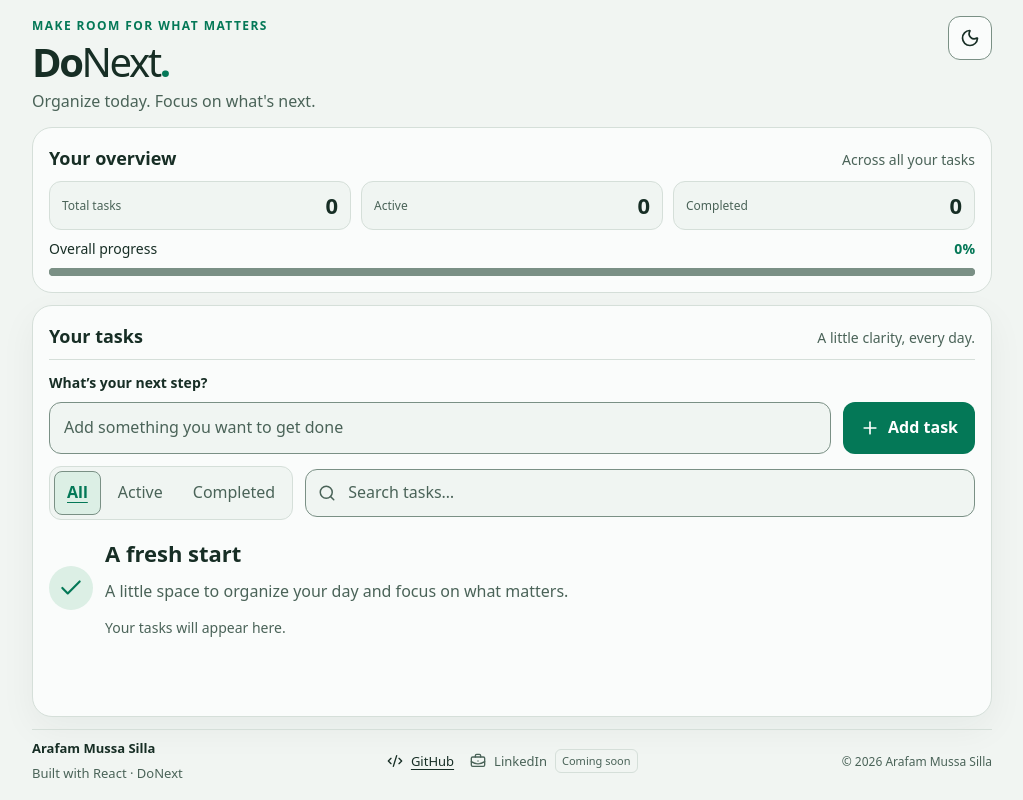
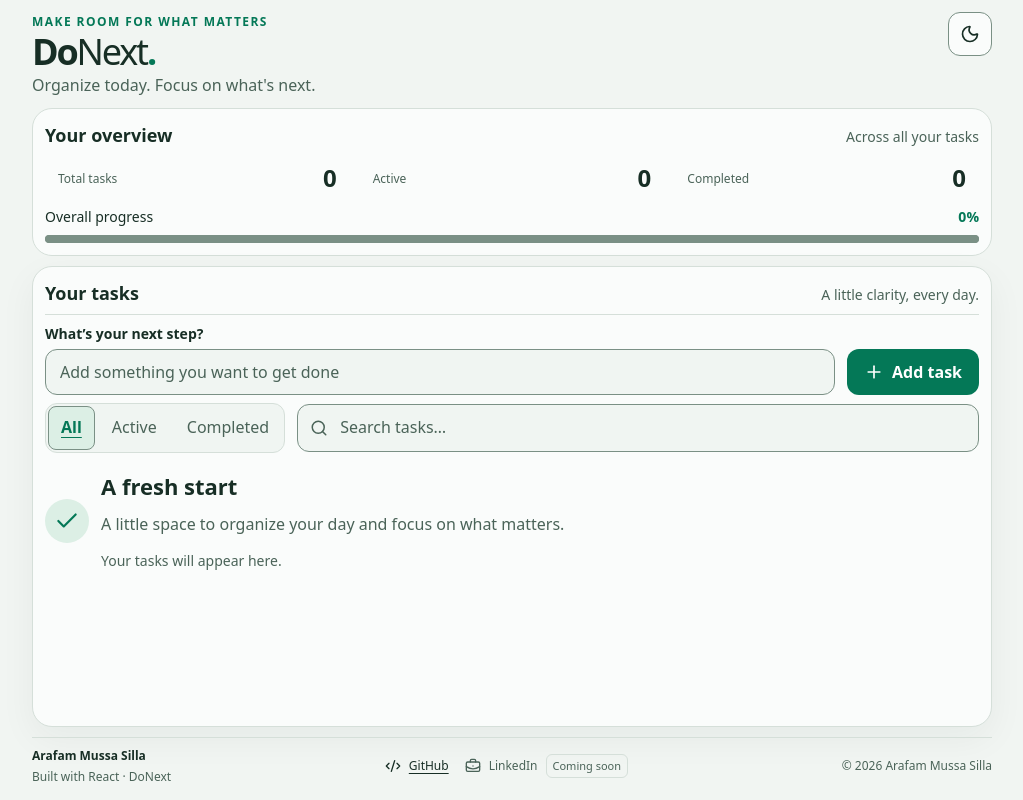
Before and after one commit to arafamdev/do-next, a React (Vite) app: page / in a window 1280 px wide. Shown: the whole page, without its empty margins (128-1151 px from the left). Built offline with nearby package versions, Linux system fonts and the light colour scheme.

Commit message:
style: refine dashboard spacing and visual hierarchy

```diff
--- a/src/styles/app.css
+++ b/src/styles/app.css
@@ -12,10 +12,6 @@
   justify-content: space-between;
   gap: 1rem;
   margin-bottom: 0.375rem;
-}
-.app-header__top .app-header__eyebrow {
-  margin: 0;
-  padding-top: 0;
 }
 .theme-toggle {
   display: inline-grid;
@@ -35,7 +31,7 @@
   color: var(--color-accent);
 }
 .app-header__eyebrow {
-  margin: 0 0 var(--space-2);
+  margin: 0;
   color: var(--color-accent);
   font-size: 0.75rem;
   font-weight: 600;
@@ -89,9 +85,8 @@
 .task-statistics__metrics > div {
   min-width: 0;
   padding: 0.625rem 0.75rem;
-  border: 1px solid var(--color-divider);
+  border: 1px solid transparent;
   border-radius: 0.75rem;
-  background: var(--color-input);
 }
 .task-statistics__metrics dt {
   color: var(--color-muted);
@@ -220,14 +215,7 @@
   color: var(--color-error);
   font-size: 0.875rem;
 }
-@media (max-width: 540px) {
-  .task-form__controls {
-    flex-direction: column;
-  }
-  .task-form button {
-    align-self: stretch;
-  }
-}
+
 @media (prefers-reduced-motion: reduce) {
   .task-form button {
     transition: none;
@@ -571,7 +559,18 @@
   background: var(--color-accent-soft);
   cursor: pointer;
 }
+
+.task-form__error:empty {
+  margin: 0;
+}
+
 @media (max-width: 540px) {
+  .task-form__controls {
+    flex-direction: column;
+  }
+  .task-form button {
+    align-self: stretch;
+  }
   .task-filters__segments {
     width: 100%;
   }
@@ -579,12 +578,6 @@
     flex: 1;
     padding-inline: 0.5rem;
   }
-}
-
-.task-form__error:empty {
-  margin: 0;
-}
-@media (max-width: 540px) {
   .task-statistics__metrics {
     gap: 0.5rem;
   }
@@ -633,9 +626,9 @@
   flex-wrap: wrap;
   align-items: center;
   justify-content: space-between;
-  gap: 0.75rem 1.5rem;
-  margin-top: 1.75rem;
-  padding: 1.25rem 0 0;
+  gap: 0.5rem 1.25rem;
+  margin-top: 1.25rem;
+  padding: 1rem 0 0;
   border-top: 1px solid var(--color-divider);
   color: var(--color-muted);
   font-size: 0.8125rem;
@@ -645,7 +638,7 @@
 }
 .app-footer__identity {
   display: grid;
-  gap: 0.25rem;
+  gap: 0.125rem;
 }
 .app-footer__author {
   color: var(--color-text);
@@ -690,10 +683,10 @@
   .app-shell {
     display: grid;
     grid-template-rows: auto auto minmax(25rem, 1fr) auto;
-    gap: 0.75rem;
+    gap: 0.625rem;
     height: 100dvh;
     min-height: 50rem;
-    padding-block: 1rem;
+    padding-block: 0.75rem;
   }
   .app-header {
     position: relative;
@@ -701,7 +694,7 @@
     padding-right: 3.75rem;
   }
   .app-header__top {
-    margin-bottom: 0.25rem;
+    margin-bottom: 0;
   }
   .app-header__top .theme-toggle {
     position: absolute;
@@ -709,50 +702,63 @@
     right: 0;
   }
   .app-header h1 {
-    font-size: 2.5rem;
+    font-size: 2.25rem;
   }
   .app-header__description {
-    margin-top: 0.25rem;
+    margin-top: 0;
   }
   .task-statistics {
     margin: 0;
-    padding: 1rem;
+    padding: 0.75rem;
   }
   .task-statistics__metrics {
-    margin: 0.5rem 0;
+    margin: 0.375rem 0;
   }
   .task-statistics__metrics > div {
     display: flex;
     align-items: center;
     justify-content: space-between;
     gap: 1rem;
-    padding-block: 0.375rem;
+    padding-block: 0.125rem;
   }
   .task-statistics__metrics dd {
     margin: 0;
-    font-size: 1.375rem;
+    font-size: 1.5rem;
   }
   .task-statistics__progress {
-    margin-top: 0.5rem;
+    margin-top: 0.375rem;
   }
   .tasks-panel {
     display: flex;
     flex-direction: column;
     min-height: 0;
-    padding: 1rem;
+    padding: 0.75rem;
   }
   .tasks-panel > :not(.task-list) {
     flex-shrink: 0;
   }
   .tasks-panel__heading {
-    padding-bottom: 0.5rem;
+    padding-bottom: 0.375rem;
   }
   .task-form {
-    margin-top: 0.75rem;
+    margin-top: 0.5rem;
   }
   .task-filters {
-    margin-top: 0.75rem;
+    margin-top: 0.5rem;
   }
+  .task-form label {
+    margin-bottom: 0.25rem;
+  }
+  .task-form input,
+  .task-form button {
+    min-height: 2.75rem;
+    padding-block: 0.625rem;
+    line-height: 1.5;
+  }
+  .task-filters__segments {
+    padding: 0.125rem;
+  }
+
   .task-list-scroll {
     flex: 0 1 auto;
     min-height: 0;
@@ -786,7 +792,8 @@
   }
   .app-footer {
     margin-top: 0;
-    padding-top: 0.5rem;
+    padding-top: 0.375rem;
+    font-size: 0.75rem;
     gap: 0.5rem 1rem;
   }
   .app-footer__copyright {
```
